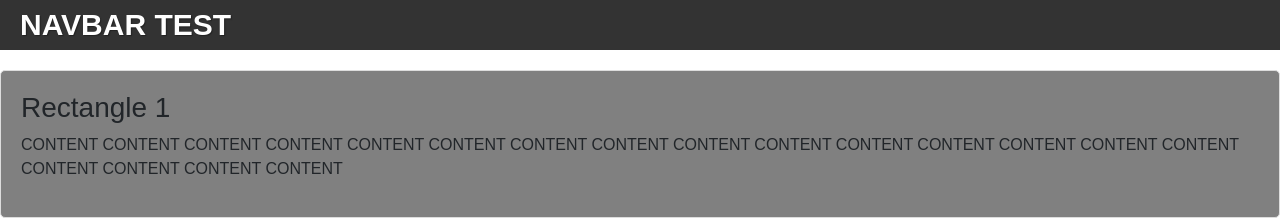
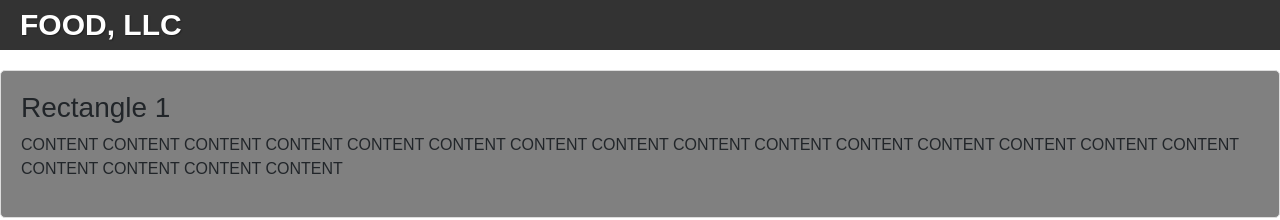
Before and after one commit to cameronhughes/navbar-test, a plain HTML site: page index.html in a window 1280 px wide. Shown: the top 220 px of the page. Drawn offline with nearby package versions, Linux system fonts and the light colour scheme.

Commit message:
Update index.html

```diff
--- a/index.html
+++ b/index.html
@@ -248,7 +248,7 @@
         <nav class="navbar">
             <div class="navbar-brand">
                 <a href="index.html">
-                    <h1>Navbar Test</h1>
+                    <h1>FOOD, LLC</h1>
                 </a>
             </div>
             <div class="dropdown-container">
```
